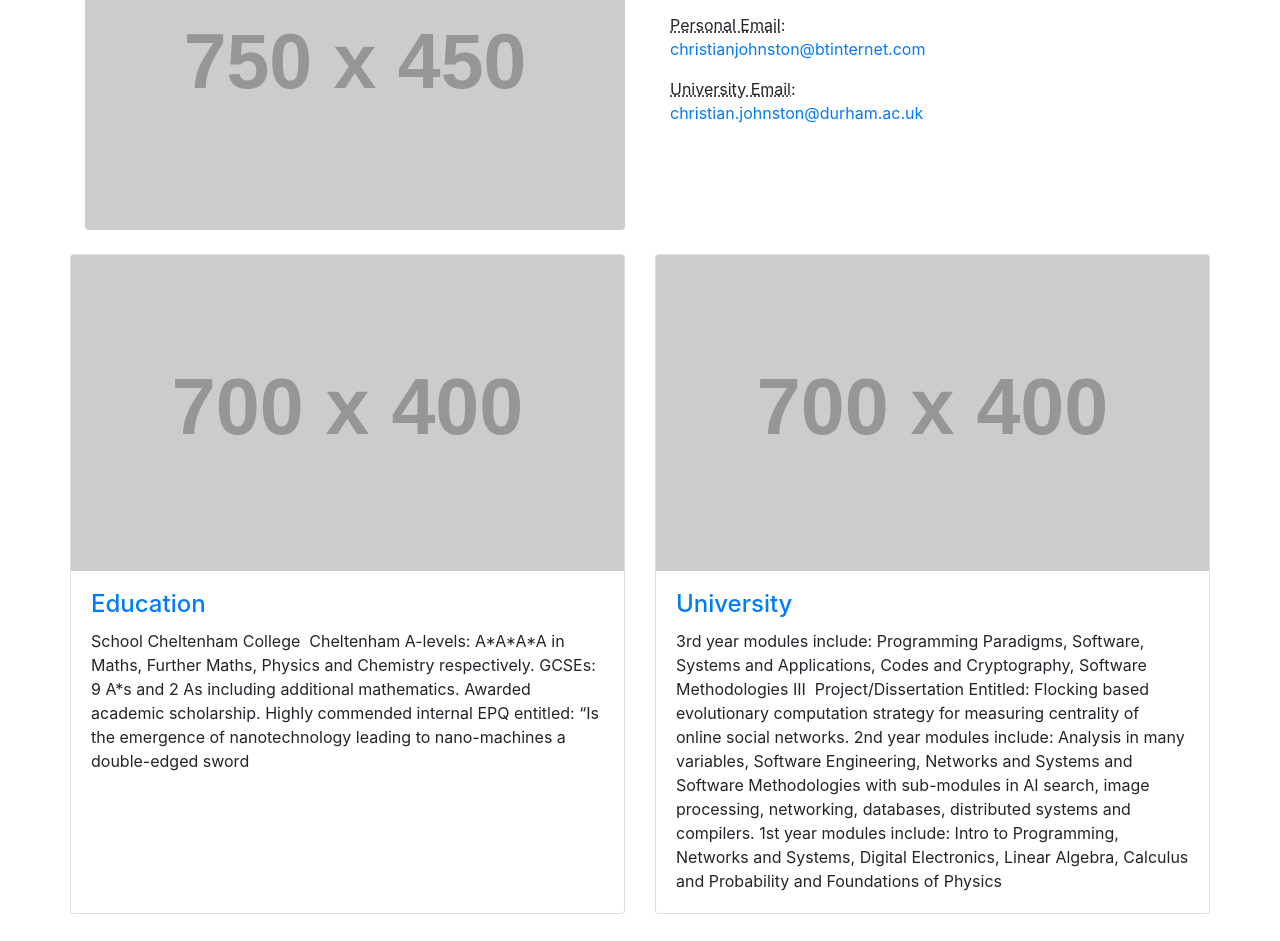
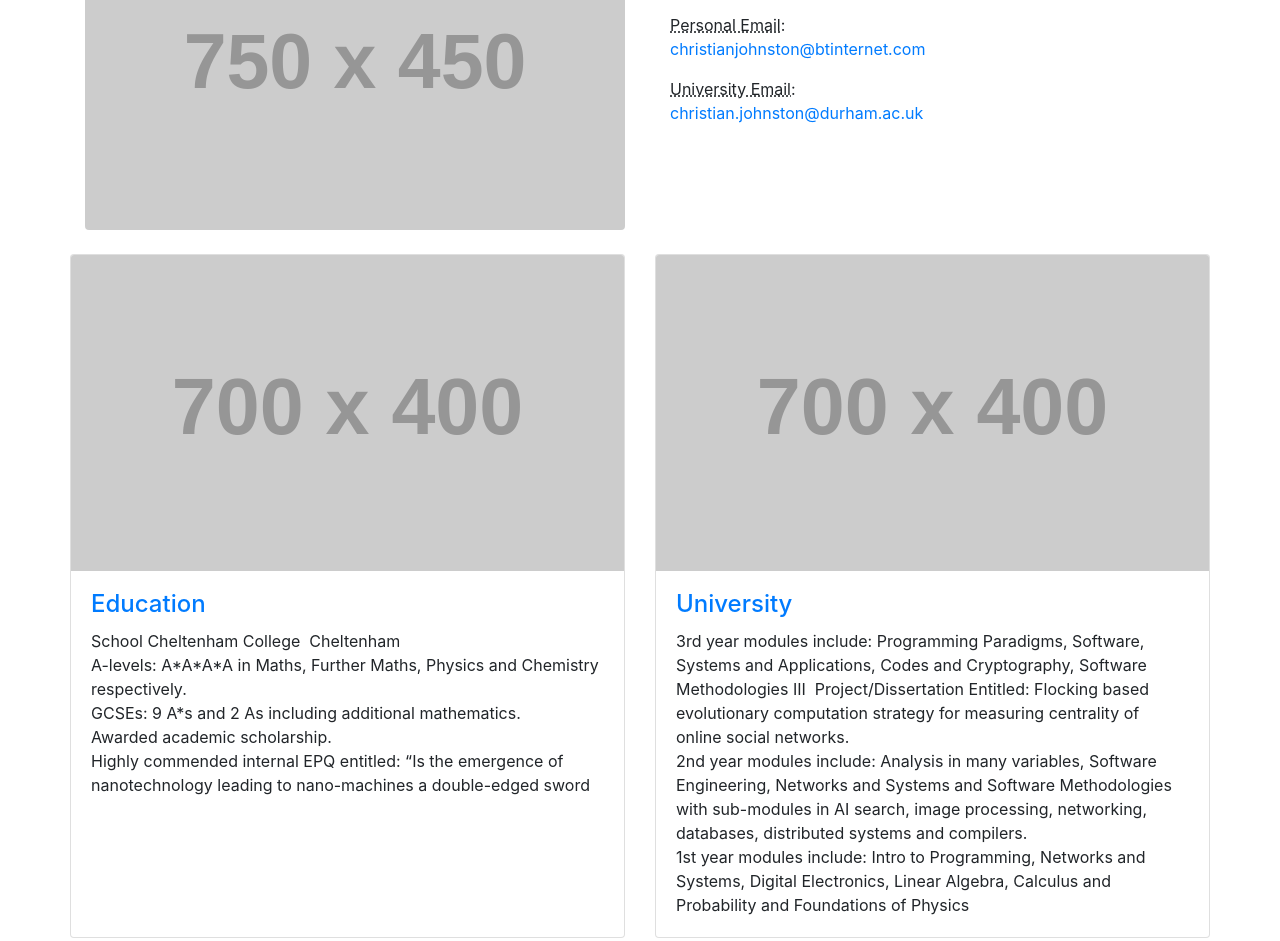
Before and after one commit to ChristianJohnston97/ChristianJohnston97.github.io, a website: page about.html in a window 1280 px wide. Shown: the part 234-1175 px from the top of the page. Drawn offline with Linux system fonts and the light colour scheme; placeholder pictures from the web are drawn by us.

Commit message:
Update about.html

```diff
--- a/about.html
+++ b/about.html
@@ -98,10 +98,10 @@
                 <a href="#">Education</a>
               </h4>
               <p class="card-text">School
-Cheltenham College  Cheltenham
-A-levels: A*A*A*A in Maths, Further Maths, Physics and Chemistry respectively.
-GCSEs: 9 A*s and 2 As including additional mathematics.
-Awarded academic scholarship.
+Cheltenham College  Cheltenham<br>
+A-levels: A*A*A*A in Maths, Further Maths, Physics and Chemistry respectively.<br>
+GCSEs: 9 A*s and 2 As including additional mathematics.<br>
+Awarded academic scholarship.<br>
 Highly commended internal EPQ entitled: “Is the emergence of nanotechnology leading to nano-machines a double-edged sword</p>
             </div>
           </div>
@@ -115,11 +115,11 @@ Highly commended internal EPQ entitled: “Is the emergence of nanotechnology le
               </h4>
               <p class="card-text">
 3rd year modules include: Programming Paradigms, Software, Systems and Applications, Codes and Cryptography, Software Methodologies III
-Project/Dissertation Entitled: Flocking based evolutionary computation strategy for measuring centrality of online social networks.
+Project/Dissertation Entitled: Flocking based evolutionary computation strategy for measuring centrality of online social networks.<br>
 
-2nd year modules include: Analysis in many variables, Software Engineering, Networks and Systems and Software Methodologies with sub-modules in AI search, image processing, networking, databases, distributed systems and compilers.
+2nd year modules include: Analysis in many variables, Software Engineering, Networks and Systems and Software Methodologies with sub-modules in AI search, image processing, networking, databases, distributed systems and compilers.<br>
 
-1st year modules include: Intro to Programming, Networks and Systems, Digital Electronics, Linear Algebra, Calculus and Probability and Foundations of Physics
+1st year modules include: Intro to Programming, Networks and Systems, Digital Electronics, Linear Algebra, Calculus and Probability and Foundations of Physics<br>
               </p>
             </div>
           </div>
```
